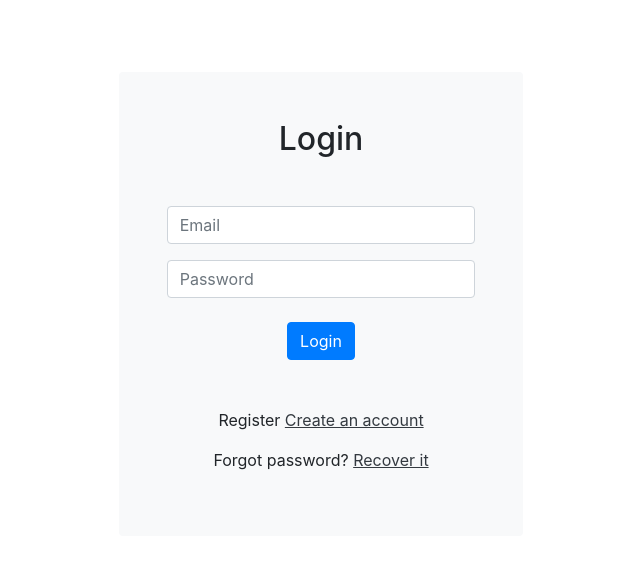
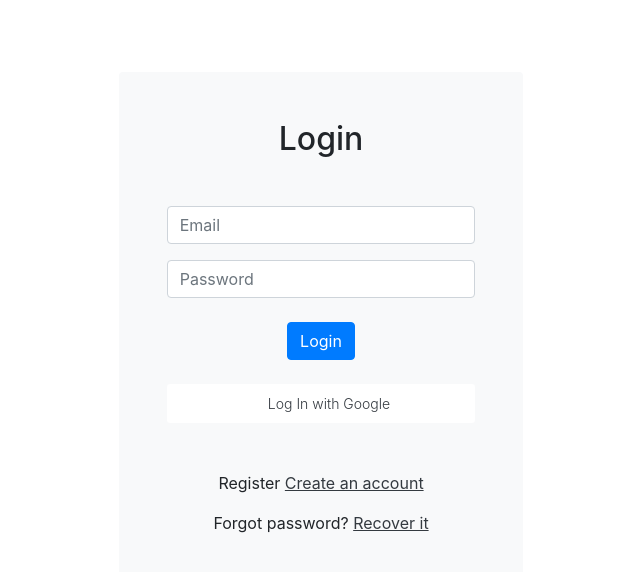
Before and after one commit to zircon-tech/react-boilerplate, a React (Create React App) app: page /login in a window 1280 px wide. Shown: the top 572 px of the page, without its empty margins (319-959 px from the left). Built offline with nearby package versions, Linux system fonts and the light colour scheme; no server answers.

Commit message:
trabajando en google login

```diff
--- a/src/components/auth/Login.js
+++ b/src/components/auth/Login.js
@@ -1,10 +1,14 @@
 import React, { useState, useEffect } from 'react';
 import { withRouter } from "react-router-dom";
+import GoogleLogin from 'react-google-login';
 import classnames from 'classnames';
 import PropTypes from 'prop-types';
 import Loader from '../Loader';
 import FormValidator from '../FormValidator';
 import { setToken } from './auth';
+import constants from '../../lib/utils/constants';
+import * as userService from '../../services/api/user.service';
+import RegisterModal from './RegisterModal';
 
 
 const rules = [
@@ -26,14 +30,8 @@ const rules = [
     validWhen: false,
     message: 'Password is required.'
   },
-  {
-    field: 'password',
-    method: 'matches',
-    args: [/^.*(?=.{6,}).*$/],
-    validWhen: true,
-    message: 'Password must have at least 6 characters.'
-  },
 ];
+
 const useValidatedField = (initialState) => {
   const validator = new FormValidator(rules);
   const [credentials, setCredentials] = useState(initialState);
@@ -52,6 +50,8 @@ const Login = ({ loading, doLogin, history }) => {
   const [error, setError] = useState('');
   const [validation, credentials, setCredentials] = useValidatedField({email: '', password: ''});
   const [submmited, setSubmitted] = useState(false);
+  const [registerModal, setRegisterModal] = useState(false);
+
 
   useEffect(() => {
     error && setError('');
@@ -70,10 +70,18 @@ const Login = ({ loading, doLogin, history }) => {
       }
     }
   };
+   const submitHandler = () => {
+
+   }
 
   return (
     loading ? <Loader/> : (
       <>
+        <RegisterModal
+          modal={registerModal}
+          submitHandler={() => alert("gomito")}
+          setModal={setRegisterModal}
+        />
         <div className="form-group">
           <input
             className={classnames("form-control", {'is-invalid': submmited && validation.email.isInvalid})}
@@ -110,6 +118,48 @@ const Login = ({ loading, doLogin, history }) => {
         <div>
           <button type="button" onClick={handleCheckLogin} name="Login" className="btn btn-primary">Login</button>
         </div>
+        <GoogleLogin
+          clientId={constants.GOOGLE_AUTH_CLIENT_ID}
+          onSuccess={
+            (googleResponse) => {
+              userService.loginWGoogle(
+                googleResponse.tokenId,
+              ).then(
+                (apiResponse) => {
+                  if (apiResponse.token) {
+                    setToken(apiResponse.token);
+                  } else {
+                    setRegisterModal(true);
+                  }
+                }
+              ).catch(
+                (error) => {
+                  console.log(error);
+                  // this.setState({
+                  //  error: (error instanceof ClientError) ? error.message : "Internal Error"
+                  // });
+                }
+              );
+            }
+          }
+          onFailure={
+            ({error, details}) => {
+              console.log(error, details);
+            }
+          }
+          render={
+            ({onClick}) => (
+              <button
+                type="button"
+                className="btn bg-white text-dark btn-sm btn-block font-weight-light mt-4 py-2"
+                onClick={onClick}
+              >
+                <i className="fab fa-google text-g-plus fa-fw mr-3"/>
+                  Log In with Google
+              </button>
+            )
+          }
+        />
       </>
     )
   );
--- /dev/null
+++ b/src/components/auth/RegisterModal.js
@@ -0,0 +1,34 @@
+import React, { useState } from 'react';
+import {
+  Button, Modal, ModalHeader, ModalBody, ModalFooter
+} from 'reactstrap';
+import PropTypes from 'prop-types';
+
+const RegisterModal = (props) => {
+  const {
+    submitHandler,
+    className,
+    modal,
+    setModal,
+  } = props;
+
+
+  const toggle = () => setModal(!modal);
+
+  return (
+    <div>
+      <Modal isOpen={modal} toggle={toggle} className={className}>
+        <ModalHeader toggle={toggle}>Modal title</ModalHeader>
+        <ModalBody>
+
+        </ModalBody>
+        <ModalFooter>
+          <Button color="primary" onClick={submitHandler}>Send</Button>{' '}
+          <Button color="secondary" onClick={toggle}>Cancel</Button>
+        </ModalFooter>
+      </Modal>
+    </div>
+  );
+};
+
+export default RegisterModal;
--- a/src/components/header/header.js
+++ b/src/components/header/header.js
@@ -2,9 +2,10 @@ import React, { useState } from 'react';
 import {
   Nav, NavItem, Dropdown, DropdownItem, DropdownToggle, DropdownMenu, NavLink
 } from 'reactstrap';
+import { withRouter } from "react-router-dom";
 import * as userService from '../../services/api/user.service';
 
-const Header = (props) => {
+const Header = ({history}) => {
   const [dropdownOpen, setDropdownOpen] = useState(false);
 
   const toggle = () => setDropdownOpen(!dropdownOpen);
@@ -24,7 +25,7 @@ const Header = (props) => {
               onClick={
                 (ev) => userService.logout().then(
                   () => {
-                    this.props.history.push('/');
+                    history.push('/');
                   }
                 )
               }
@@ -38,4 +39,4 @@ const Header = (props) => {
   );
 };
 
-export default Header;
+export default withRouter(Header);
--- /dev/null
+++ b/src/lib/utils/constants.js
@@ -0,0 +1,6 @@
+const constants = {
+  ...process.env,
+  GOOGLE_AUTH_CLIENT_ID: process.env.REACT_APP_GOOGLE_AUTH_CLIENT_ID,
+};
+
+export default constants;
--- a/src/services/api/user.service.js
+++ b/src/services/api/user.service.js
@@ -55,6 +55,7 @@ export const forgotPasswordConfirm = async (user, token) => (
 
 export function logout() {
   deleteToken();
+  return Promise.resolve(true);
   // return authAxiosCall(
   //   '/logout',
   //   {
@@ -64,3 +65,15 @@ export function logout() {
   //   deleteToken();
   // });
 }
+
+export function loginWGoogle(accessToken) {
+  return unAuthAxiosCall(
+    '/auth/google/check-token',
+    {
+      method: "POST",
+      body: JSON.stringify({
+        accessToken
+      })
+    }
+  );
+}
```
